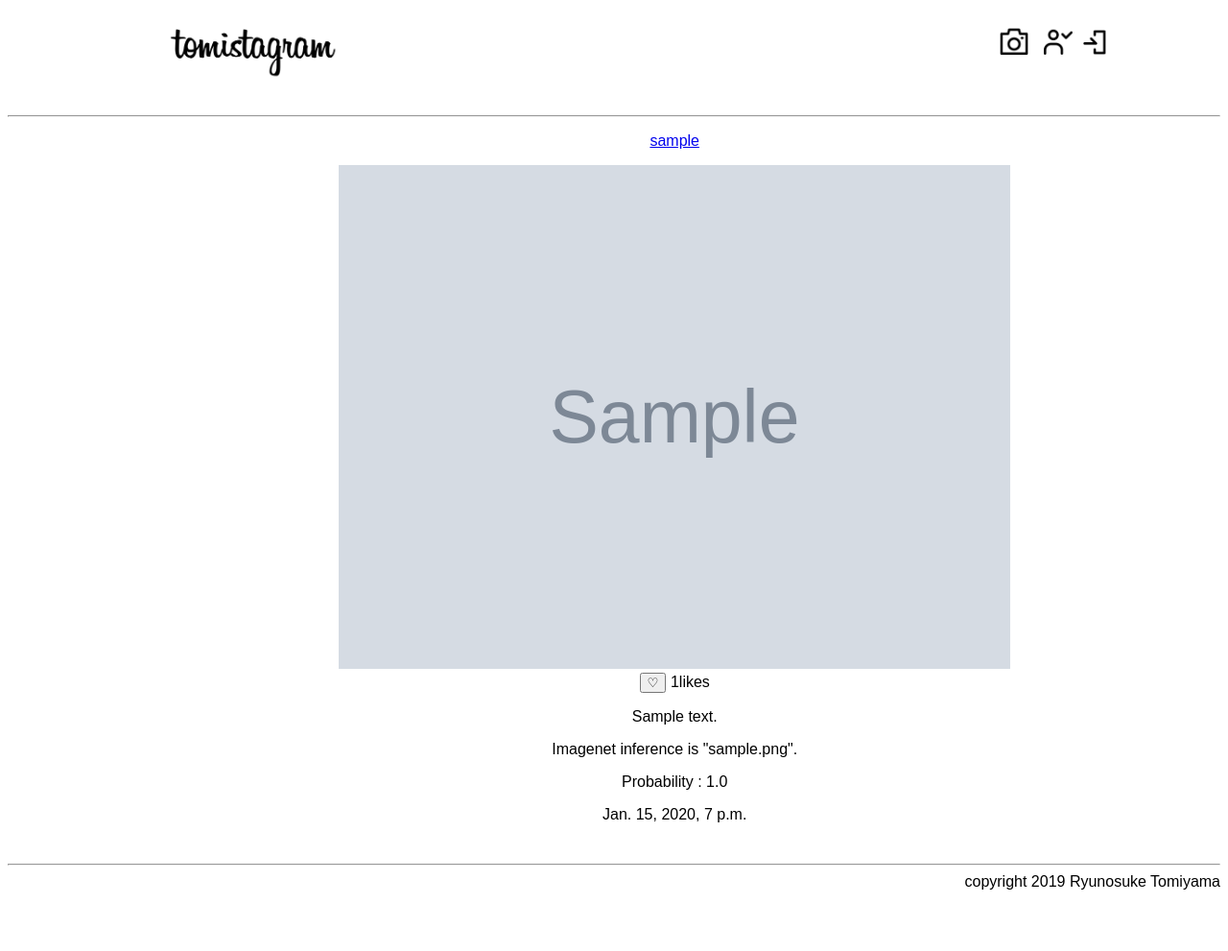
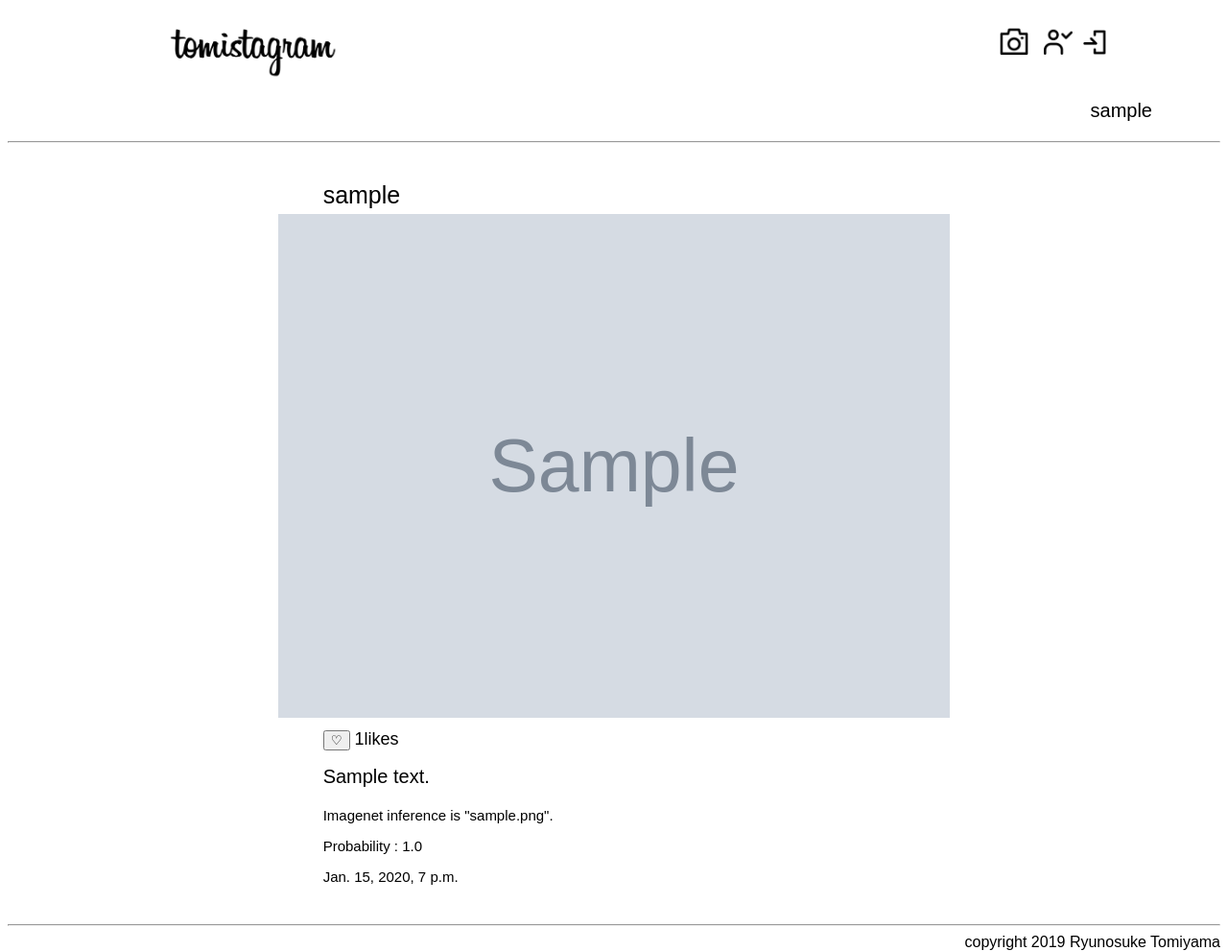
Before and after one commit to 10380r/Tomistagram, a Django app: page /app/ in a window 1280 px wide. Shown: the part 21-1012 px from the top of the page at 96% size. Before the commit the page ends 948 px from the top, so only its background shows below. Run offline with Django 3.2, Linux system fonts and the light colour scheme; a user stored in the database is signed in; tables that the repository leaves empty hold one stand-in row (values such as "Sample post"); grey boxes marked "Sample" are stand-in pictures; some libraries are stand-ins or nearby versions.

Commit message:
indexのアップデート

```diff
--- a/app/static/app/style.css
+++ b/app/static/app/style.css
@@ -13,9 +13,16 @@ body {
   font-family: "Yu Gothic", "游ゴシック", YuGothic, "游ゴシック体", "ヒラギノ角ゴ Pro W3", "メイリオ", sans-serif;
 }
 
+a {text-decoration: none;}
+a:hover {text-decoration: none;}
+a:link { color: black; } /*リンクの色*/
+a:visited { color: black; }/*訪問済みリンクの色*/
+a:hover { color: black; } /*マウスオン時のリンクの色*/
+a:active { color: blue; } /*クリックしている時のリンクの色*/
+
 .post_content {
-  margin-left:25%;
-  width:60%;
+  margin-left: 10%;
+  width: 80%;
 }
 
 .logo img {
@@ -28,11 +35,7 @@ body {
 .login_user {
   font-size: 20px;
   text-align: right;
-  padding: 78px 40px 0px 70px;
-}
-
-td {
-  align: left;
+  padding: 105px 71px 0px 70px;
 }
 
 .recommend_user_table {
@@ -75,3 +78,45 @@ ul{
   list-style: none;
   display:flex;
 }
+
+td {
+  align: left;
+}
+
+.message_content {
+  font-size: 20px;
+  margin-top: 16px;
+}
+
+.message_owner {
+  font-size: 25px;
+  margin-top: 40px;
+  margin-bottom: 5px;
+  margin-left: 20%;
+  text-align: left;
+}
+
+.message_comment {
+  text-align: left;
+  margin-left: 20%;
+}
+
+.message_accuracy {
+  font-size: 15px;
+  margin-top: 6px;
+}
+
+.message_subject {
+  font-size: 15px;
+  margin-top: 6px;
+}
+
+.message_date {
+  font-size: 15px;
+  margin-top: 6px;
+}
+
+.like {
+  font-size: 18px;
+  margin-top: 8px;
+}
```
Also changed, not shown: 1 other file.
